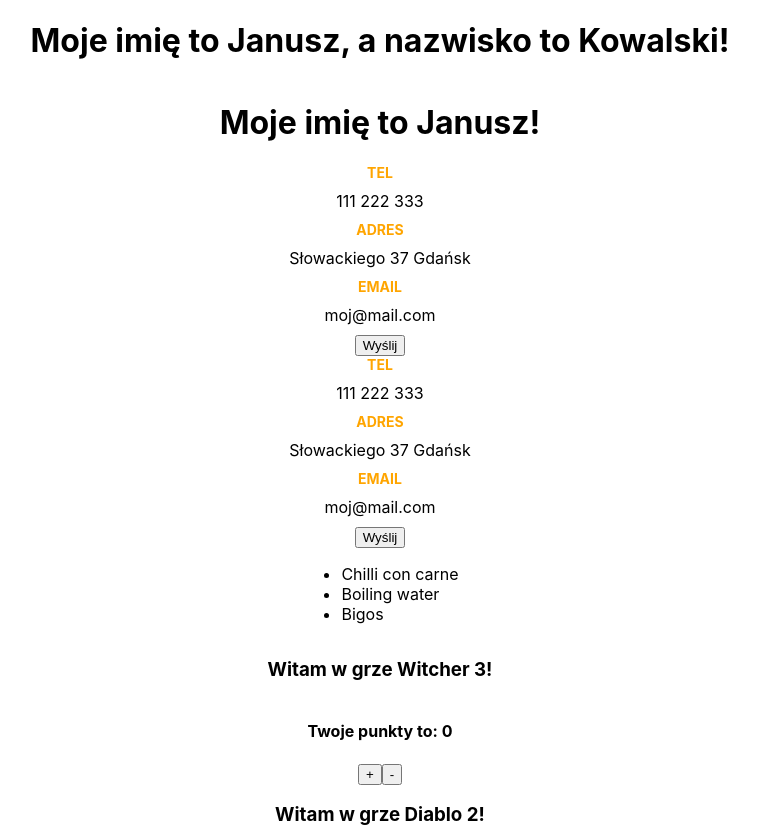
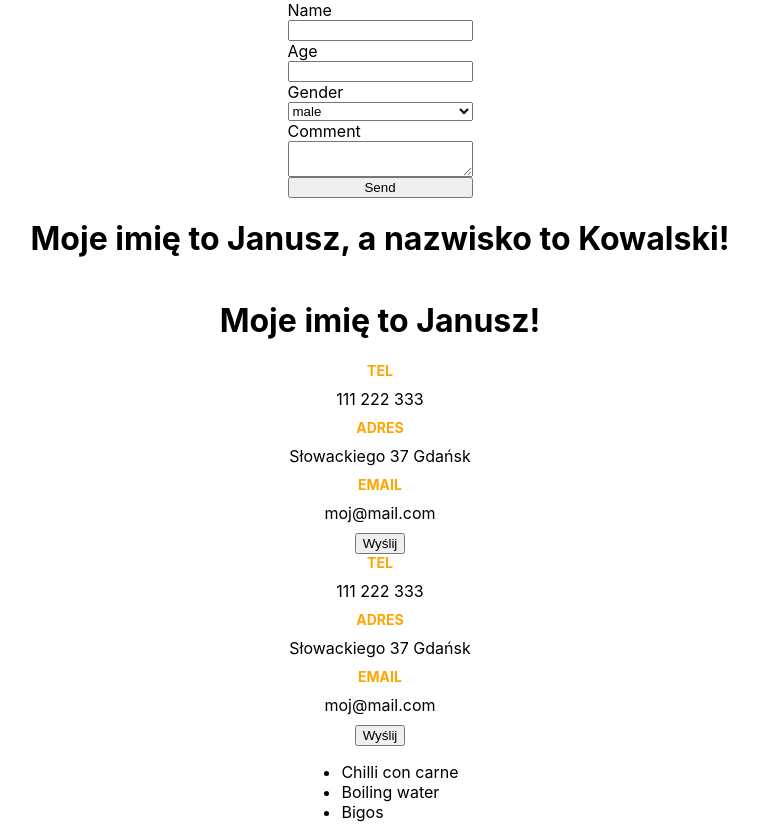
Before and after one commit to twerno/isareactporta, a React (Create React App) app in the folder day1_2/my-app/: page / in a window 1280 px wide. Shown: the top 827 px of the page, without its empty margins (260-1018 px from the left). Built offline with nearby package versions, Linux system fonts and the light colour scheme; no server answers.

Commit message:
Added simple form with absic usage of use state

```diff
--- a/day1_2/my-app/src/App.js
+++ b/day1_2/my-app/src/App.js
@@ -2,10 +2,12 @@ import { Wrapper } from './Wrapper';
 import { AboutMe } from './about-me/AboutMe';
 import { Users } from './users/Users';
 import { Game, GameClass } from "./games";
+import { Form } from "./forms/Form";
 
 function App() {
     return (
         <Wrapper>
+            <Form />
             <AboutMe />
             <Game name="Witcher 3" />
             <GameClass name="Diablo 2"/>
--- /dev/null
+++ b/day1_2/my-app/src/forms/Form.js
@@ -0,0 +1,43 @@
+import {useState} from 'react';
+import styled from 'styled-components';
+
+const FormContainer = styled.form`
+    display: flex;
+    flex-direction: column;
+`;
+
+export const Form = () => {
+    const [name, setName] = useState('');
+    const [age, setAge] = useState('');
+    const [gender, setGender] = useState('male');
+    const [comment, setComment] = useState('');
+
+    const handleNameChange = (event) => setName(event.target.value);
+    const handleAgeChange = (event) => setAge(event.target.value);
+    const handleGenderChange = (event) => setGender(event.target.value);
+    const handleCommentChange = (event) => setComment(event.target.value);
+
+    const handleSubmit = (event) => {
+        event.preventDefault();
+        alert(JSON.stringify({
+            name, age, gender, comment
+        }, null, 2))
+    }
+
+    return (
+        <FormContainer onSubmit={handleSubmit}>
+            <label htmlFor="name">Name</label>
+            <input type="text" id="name" value={name} onChange={handleNameChange} />
+            <label htmlFor="age">Age</label>
+            <input type="number" id="age" value={age} onChange={handleAgeChange} />
+            <label htmlFor="gender">Gender</label>
+            <select id="gender" value={gender} onChange={handleGenderChange}>
+                <option>male</option>
+                <option>female</option>
+            </select>
+            <label htmlFor="comment">Comment</label>
+            <textarea id="comment" value={comment} onChange={handleCommentChange}/>
+            <input type="submit" value="Send" />
+        </FormContainer>
+    )
+}
```
